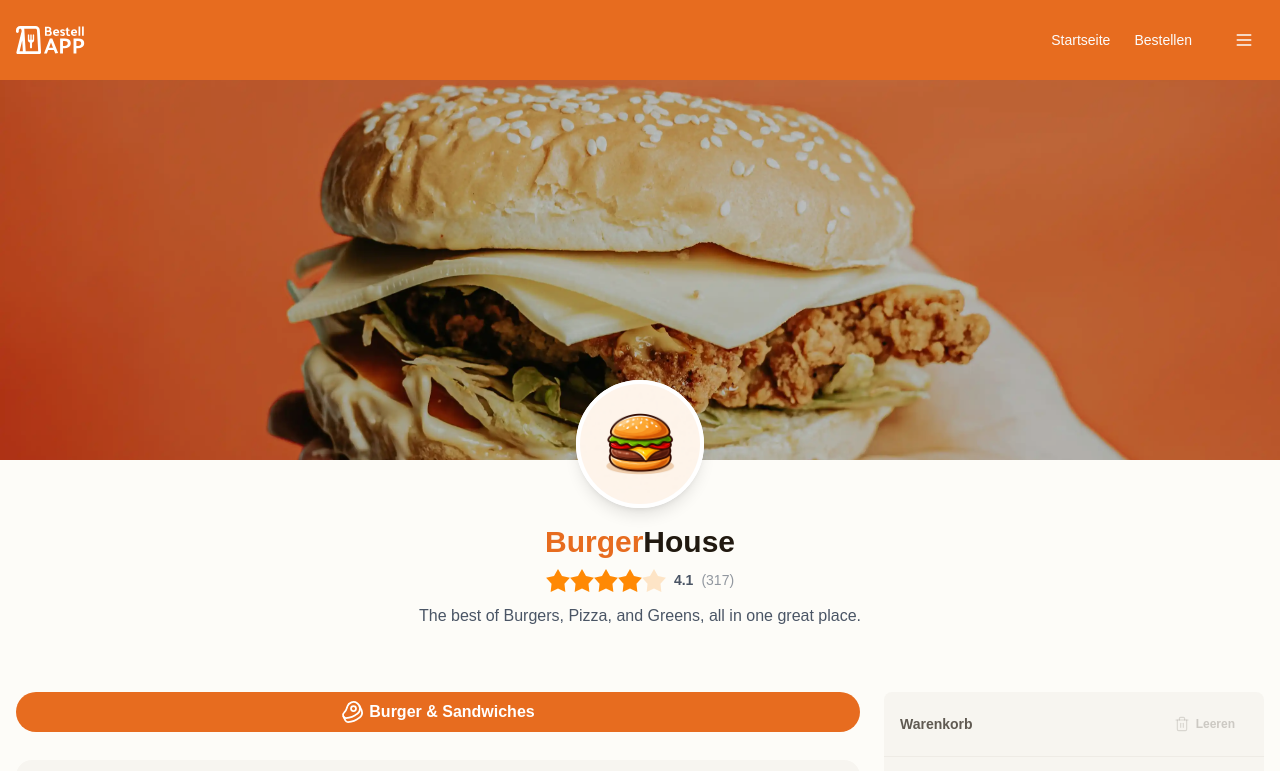
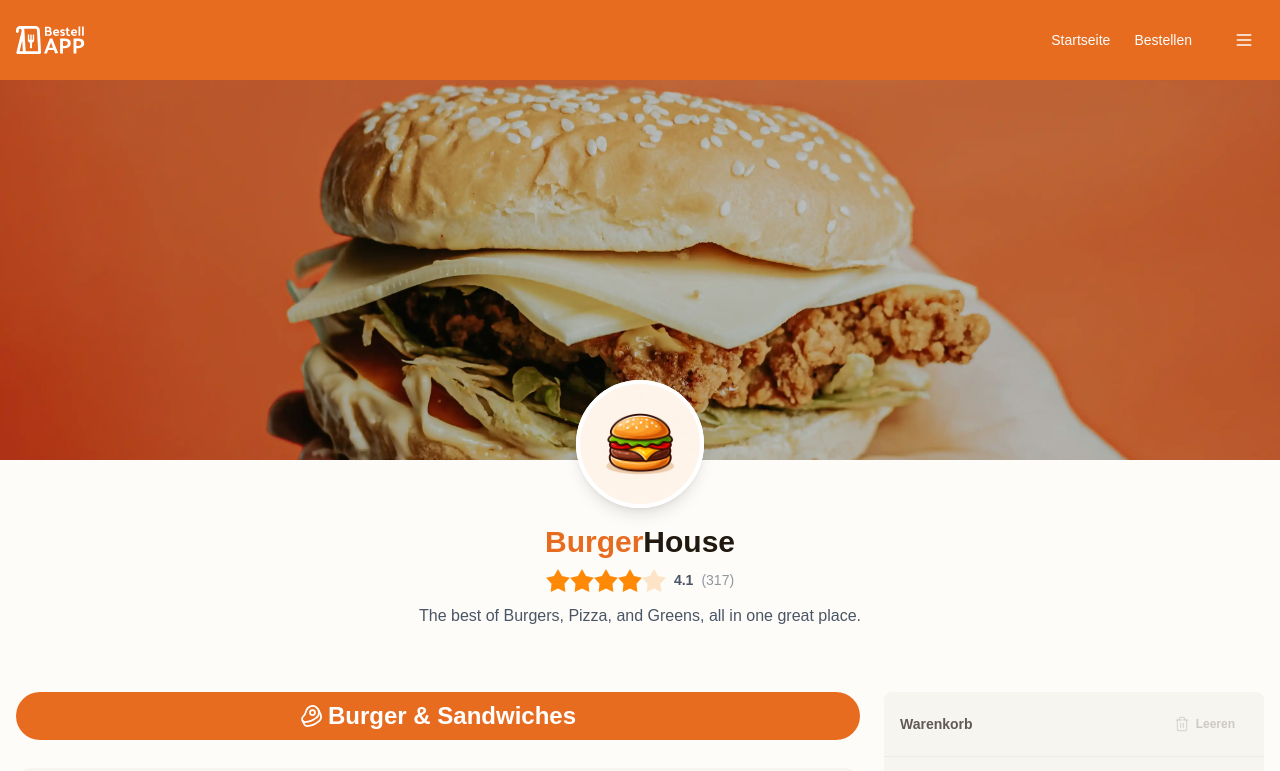
Before and after one commit to larsbeckdev/demo-bestell-app, a Vue app: page /bestellen in a window 1280 px wide. Shown: the top 771 px of the page. Built offline with nearby package versions, Linux system fonts and the light colour scheme.

Commit message:
Update DishList category header to use larger text size

```diff
--- a/src/components/list/DishList.vue
+++ b/src/components/list/DishList.vue
@@ -62,7 +62,7 @@ const groupedDishes = computed(() => {
       class="flex flex-col gap-3"
     >
       <div
-        class="flex items-center gap-1 bg-primary text-white  px-6 py-2 rounded-full mb-4 justify-center"
+        class="flex items-center gap-1 bg-primary text-white text-2xl px-6 py-2 rounded-full mb-4 justify-center"
       >
         <div class="bg-primary rounded-full w-6 h-6 flex items-center justify-center">
           <component :is="resolveCategoryIcon(categoryName)" class="w-6 h-6 shrink-0" />
```
